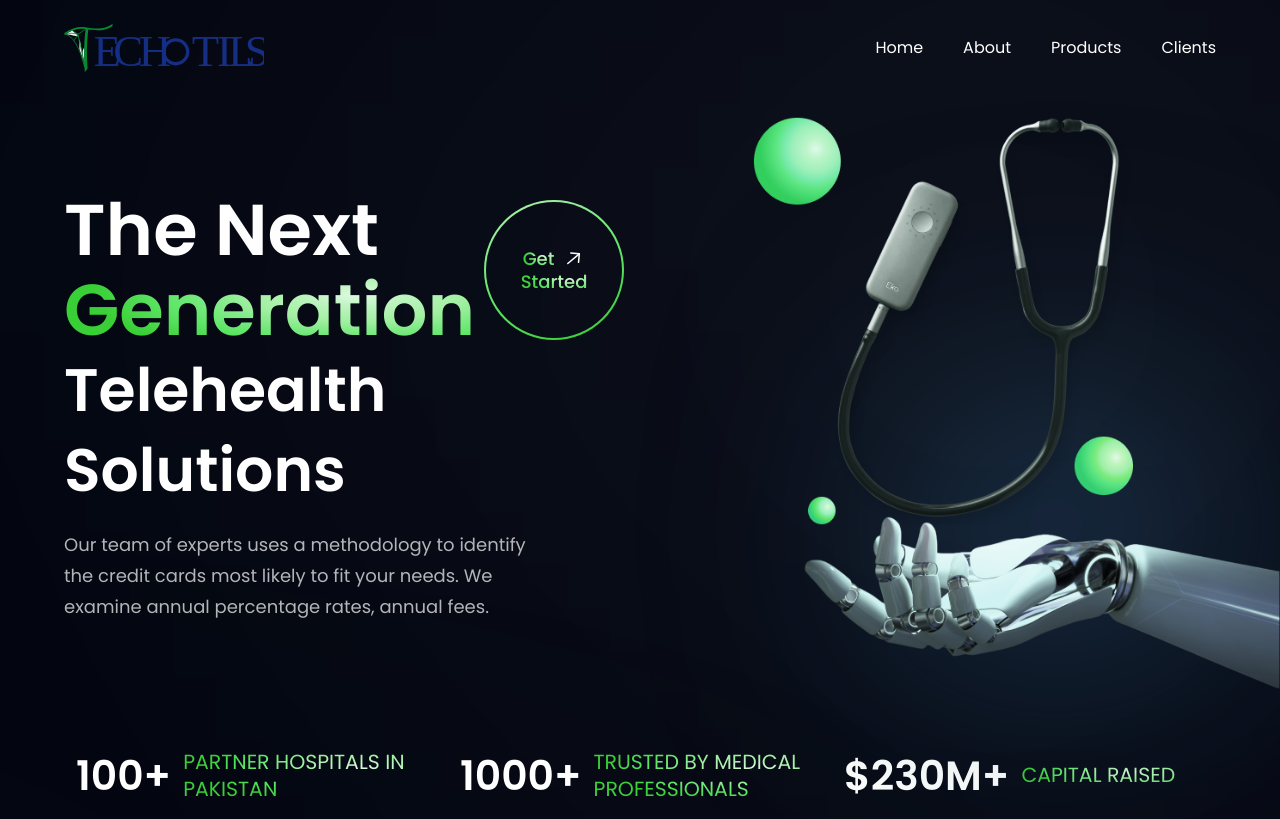
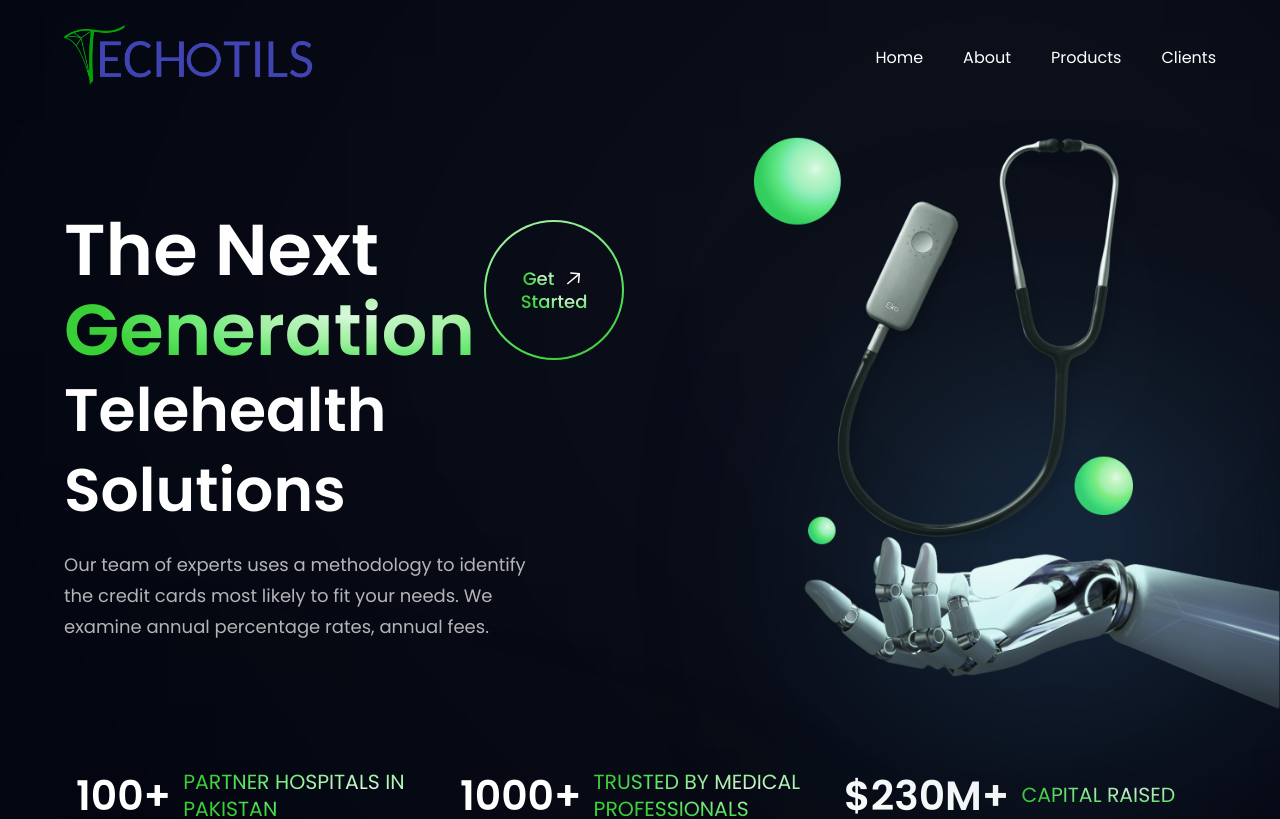
Before and after one commit to muhammad-mobeen/techotils-website-project, a React (Vite) app in the folder techotils-website/: page / in a window 1280 px wide. Shown: the top 819 px of the page. Built offline with nearby package versions, Linux system fonts and the light colour scheme.

Commit message:
svg to png

```diff
--- a/techotils-website/src/assets/index.js
+++ b/techotils-website/src/assets/index.js
@@ -4,7 +4,7 @@ import binance from "./binance.png";
 import card from "./card.png";
 import coinbase from "./coinbase.png";
 import dropbox from "./dropbox.png";
-import logo from "./logo.svg";
+import logo from "./logo.png";
 import quotes from "./quotes.svg";
 import robot from "./robot.png";
 import send from "./Send.svg";
--- a/techotils-website/src/components/Navbar.jsx
+++ b/techotils-website/src/components/Navbar.jsx
@@ -9,7 +9,7 @@ const Navbar = () => {
 
   return (
     <nav className="w-full flex pt-6 pb-1 justify-between items-center navbar">
-      <img src={logo} alt="techotils" className="w-[200px] h-[48px]" />
+      <img src={logo} alt="techotils" className="w-[250px] h-[68px]" />
 
       <ul className="list-none sm:flex hidden justify-end items-center flex-1">
         {navLinks.map((nav, index) => (
```
Also changed, not shown: techotils-website/src/assets/logo.png (added), techotils-website/src/assets/logo.svg.
